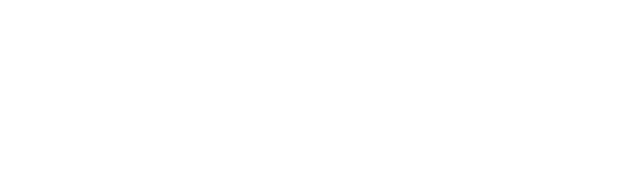
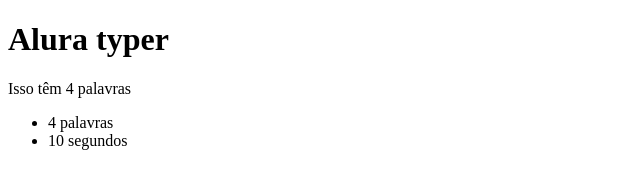
Before and after one commit to moacirtorres-zz/jquery-Alura, a plain HTML site: page public/principal.html in a window 1280 px wide. Shown: the whole page, without its empty margins (0-640 px from the left). Drawn offline with Linux system fonts and the light colour scheme.

Commit message:
Utilizing jQuery to count how many words we have in principal phrase

```diff
--- a/public/principal.html
+++ b/public/principal.html
@@ -5,6 +5,17 @@
     <title>Alura Typer</title>
 </head>
 <body>
-    <!-- Seja bem vindo ao curso de jQuery :) -->
+    <h1>Alura typer</h1>
+     <p class="frase">Isso têm 4 palavras</p>
+
+     <ul class="informacoes">
+     	<li><span id="tamanho-frase"></span> palavras</li>
+     	<li>10 segundos</li>
+     </ul>
+
+
+ 	<script src="js/jquery.js"></script>
+     <script src="js/main.js"></script>
+
 </body>
 </html>
```
